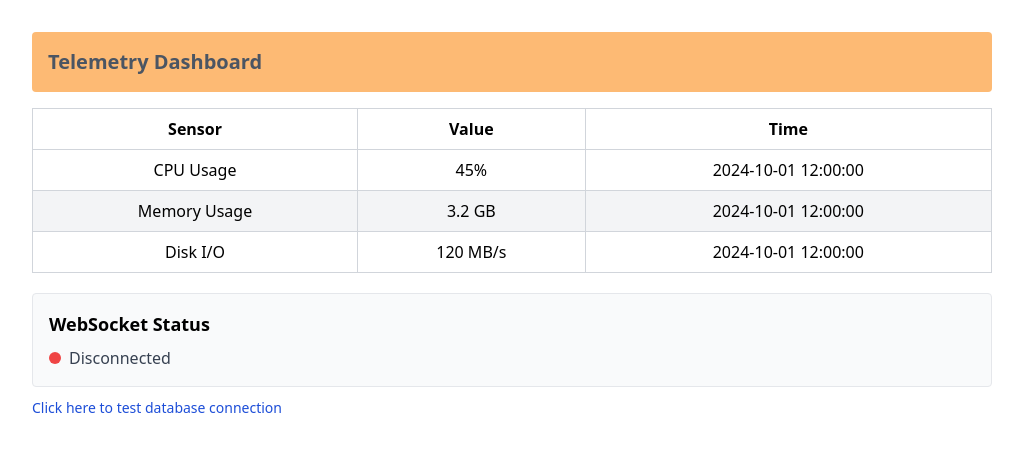
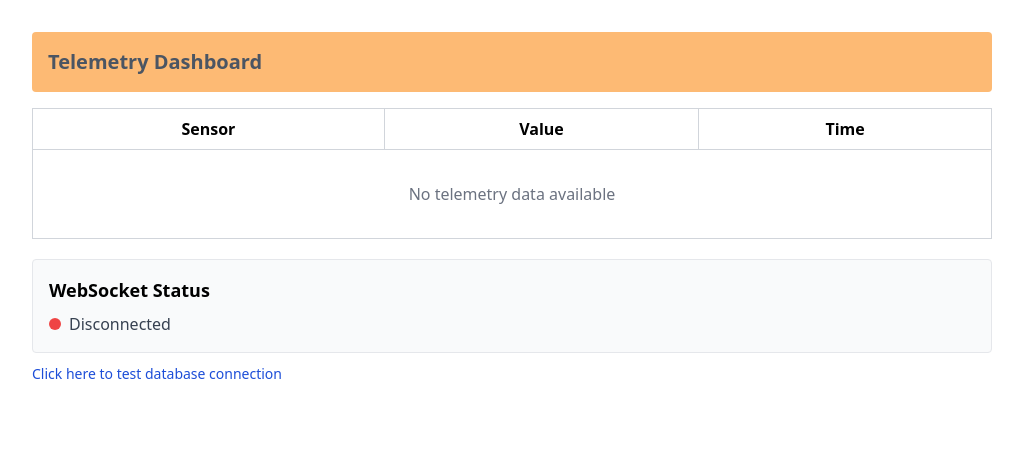
Before and after one commit to sinakhezrian/telemetry-dashboard, a Flask app: page / in a window 1280 px wide. Shown: the top 452 px of the page, without its empty margins (128-1151 px from the left). Run offline with Flask 3, Linux system fonts and the light colour scheme; data that the repository does not hold is empty; some libraries are stand-ins or nearby versions.

Commit message:
feat: update dashboard

```diff
--- a/app.py
+++ b/app.py
@@ -43,7 +43,8 @@ def db_connection_test():
 
 @app.route('/')
 def dashboard():
-    return render_template('dashboard.html')
+    telemetries = Telemetry.query.order_by(Telemetry.created_at.desc()).limit(10).all()
+    return render_template('dashboard.html', telemetries=telemetries)
 
 
 @app.route("/telemetry", methods=["POST"])
--- a/static/dashboard.js
+++ b/static/dashboard.js
@@ -24,3 +24,22 @@ socket.on("disconnect", () => {
   change_status(false);
   console.log("Disconnected from server");
 });
+
+socket.on("new_data", (data) => {
+  const table = document.getElementById("telemetry-table");
+  const emptyMessage = document.getElementById("empty-message");
+
+  if (emptyMessage) {
+    emptyMessage.remove();
+  }
+
+  const newRow = document.createElement("tr");
+
+  newRow.innerHTML = `
+    <td class="border border-gray-300 px-4 py-2 text-center">${data.sensor}</td>
+    <td class="border border-gray-300 px-4 py-2 text-center">${data.value}</td>
+    <td class="border border-gray-300 px-4 py-2 text-center">${data.time}</td>
+  `;
+
+  table.insertBefore(newRow, table.firstChild);
+});
--- a/templates/dashboard.html
+++ b/templates/dashboard.html
@@ -21,22 +21,22 @@
                     <th class="border border-gray-300 px-4 py-2">Time</th>
                 </tr>
             </thead>
-            <tbody>
+            <tbody id="telemetry-table">
+                {% if telemetries %}
+                {% for t in telemetries %}
                 <tr>
-                    <td class="border border-gray-300 px-4 py-2 text-center">CPU Usage</td>
-                    <td class="border border-gray-300 px-4 py-2 text-center">45%</td>
-                    <td class="border border-gray-300 px-4 py-2 text-center">2024-10-01 12:00:00</td>
+                    <td class="border border-gray-300 px-4 py-2 text-center">{{ t.sensor }}</td>
+                    <td class="border border-gray-300 px-4 py-2 text-center">{{ t.value }}</td>
+                    <td class="border border-gray-300 px-4 py-2 text-center">{{ t.created_at }}</td>
                 </tr>
-                <tr class="bg-gray-100">
-                    <td class="border border-gray-300 px-4 py-2 text-center">Memory Usage</td>
-                    <td class="border border-gray-300 px-4 py-2 text-center">3.2 GB</td>
-                    <td class="border border-gray-300 px-4 py-2 text-center">2024-10-01 12:00:00</td>
+                {% endfor %}
+                {% else %}
+                <tr id="empty-message">
+                    <td colspan="3" class="border border-gray-300 px-4 py-8 text-center text-gray-500">
+                        No telemetry data available
+                    </td>
                 </tr>
-                <tr>
-                    <td class="border border-gray-300 px-4 py-2 text-center">Disk I/O</td>
-                    <td class="border border-gray-300 px-4 py-2 text-center">120 MB/s</td>
-                    <td class="border border-gray-300 px-4 py-2 text-center">2024-10-01 12:00:00</td>
-                </tr>
+                {% endif %}
             </tbody>
         </table>
 
```
Also changed, not shown: migrations/versions/798733991e03_initial_tables.py (added, +34 -0 lines).
